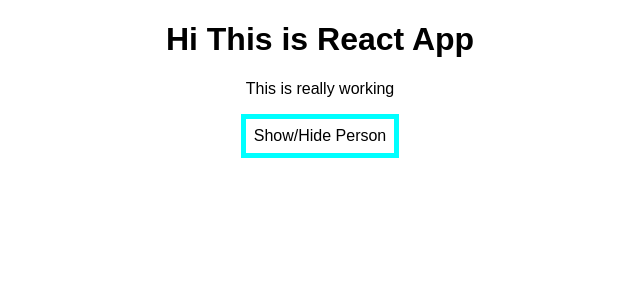
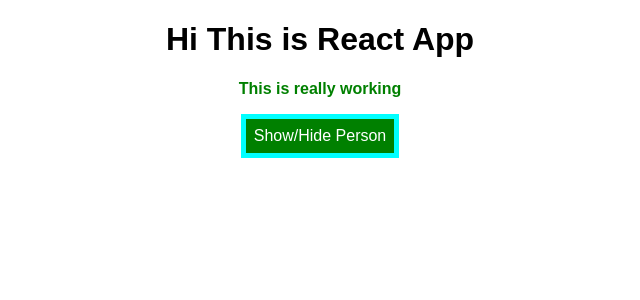
Before and after one commit to Nachiket75/ReactIntro, a React (Create React App) app: page / in a window 1280 px wide. Shown: the top 300 px of the page, without its empty margins (320-960 px from the left). Built offline with nearby package versions, Linux system fonts and the light colour scheme.

Commit message:
add or remove classes to apply different css styling  to paragraph . on button dynamically changing  background color.

```diff
--- a/src/App.css
+++ b/src/App.css
@@ -2,27 +2,14 @@
   text-align: center;
 }
 
-/* .App-logo {
-  animation: App-logo-spin infinite 20s linear;
-  height: 80px;
+.red{
+  color:red;
 }
 
-.App-header {
-  background-color: #222;
-  height: 150px;
-  padding: 20px;
-  color: white;
+.bold{
+  font-weight: bold;
 }
 
-.App-title {
-  font-size: 1.5em;
+.green{
+  color: green;
 }
-
-.App-intro {
-  font-size: large;
-}
-
-@keyframes App-logo-spin {
-  from { transform: rotate(0deg); }
-  to { transform: rotate(360deg); }
-} */
--- a/src/App.js
+++ b/src/App.js
@@ -65,7 +65,8 @@ class App extends Component {
   }
   render() {
     const style ={
-        backgroundColor:"white",
+        backgroundColor:"green",
+        color:"white",
         border: '5px solid cyan',
         font:'inherit',
         padding:'8px',
@@ -95,6 +96,21 @@ class App extends Component {
          }
       </div>
     );
+    style.backgroundColor = "red"
+    // dynamically changing backgroundColor of button when if condition is true
+  }
+
+  //dyanmically assigning css classed
+  const classes = [];
+
+  if(this.state.persons.length<=4){
+    classes.push('bold')
+    classes.push('green')
+  }
+  if(this.state.persons.length<=2){
+    classes.pop('green')
+    classes.push('red')
+    // pop will remove the class and push will add the css class
   }
 
 
@@ -104,7 +120,8 @@ class App extends Component {
 
       <div className="App">
         <h1>Hi This is React App</h1>
-        <p>This is really working</p>
+        <p className={classes.join(' ')}>This is really working</p>
+        {/* classes.join is used to to join more than one class  */}
         <button
           style = {style}
           // this is called inline css style
```
